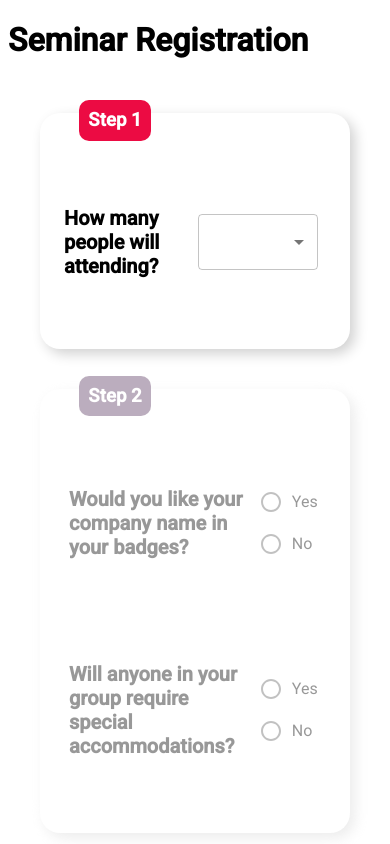
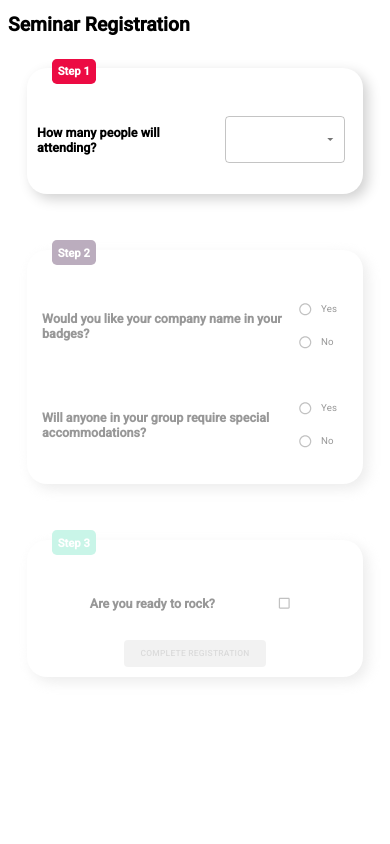
Before and after one commit to meik1998dev/registration-form-reactjs, a React (Create React App) app: page / in a window 390 px wide. Shown: the top 844 px of the page. Built offline with nearby package versions, Linux system fonts and the light colour scheme.

Commit message:
FIX : in responsive grid

```diff
--- a/src/components/StepCard.js
+++ b/src/components/StepCard.js
@@ -14,16 +14,17 @@ const Card = styled.div`
    border-radius: 20px;
    background: #ffffff;
    box-shadow: 5px 5px 13px #d1d1d1, -5px -5px 13px #ffffff;
-   padding: 1.5em;
-   /* height: 500px; */
+   padding: 1em;
+   min-width: 25rem;
+   margin-bottom: 2.5em;
 `;
 
 const CardHeader = styled.h3`
-   margin-top: -37px;
+   margin-top: -2rem;
    background-color: ${(props) => props.color};
    color: #ffffff;
    margin-left: 15px;
    width: fit-content;
    padding: 0.5em;
-   border-radius: 10px;
+   border-radius: 0.5rem;
 `;
--- a/src/components/Steps/FinalStep.js
+++ b/src/components/Steps/FinalStep.js
@@ -38,5 +38,5 @@ export const FinalStep = ({ values }) => {
 };
 
 const Header = styled.h6`
-   font-size: 20px;
+   font-size: 1.3rem;
 `;
--- a/src/components/Steps/FirstStep.js
+++ b/src/components/Steps/FirstStep.js
@@ -109,7 +109,7 @@ export const FirstStep = ({
 };
 
 const Header = styled.h6`
-   font-size: 20px;
+   font-size: 1.3rem;
 `;
 
 const Input = styled(TextField)(() => ({
--- a/src/components/Steps/SecondStep.js
+++ b/src/components/Steps/SecondStep.js
@@ -93,14 +93,14 @@ export const SecondStep = ({
                   </RadioGroup>
                </FormControl>
             </Box>
-            <SuccessSvg show={stepsPassed.second } />
+            <SuccessSvg show={stepsPassed.second} />
          </Box>
       </StepCard>
    );
 };
 
 const Header = styled.h6`
-   font-size: 20px;
+   font-size: 1.3rem;
    flex-basis: 80%;
    padding: 5px;
 `;
--- a/src/components/SuccessSvg.js
+++ b/src/components/SuccessSvg.js
@@ -21,6 +21,6 @@ export const SuccessSvg = ({ show }) => {
 };
 
 const Image = styled.img`
-   width: 200px;
+   width: 15rem;
    margin: 64px;
 `;
--- a/src/index.css
+++ b/src/index.css
@@ -1,6 +1,13 @@
 html {
    font-family: 'Roboto', sans-serif;
+   font-size: 80.5%;
 }
+@media (max-width: 468px) {
+   html {
+      font-size: 60.5%;
+   }
+}
+
 .my-node-enter {
    opacity: 0;
 }
@@ -15,3 +22,7 @@ html {
    opacity: 0;
    transition: opacity 1000ms;
 }
+
+.grids_container {
+   padding: 2rem;
+}
--- a/src/pages/Registration.js
+++ b/src/pages/Registration.js
@@ -17,13 +17,11 @@ export const Registration = () => {
       second: false,
    });
 
-   console.log(stepsPassed);
-
    return (
       <>
          <Header>Seminar Registration</Header>
-         <Grid padding={4} spacing={5} container flex>
-            <Grid lg={4} md={12} flex={1} item>
+         <Grid className='grids_container' spacing={4} container flex>
+            <Grid lg={4} md={12} xs={12} s={12} flex={1} item>
                <FirstStep
                   stepsPassed={stepsPassed}
                   setStepsPassed={setStepsPassed}
@@ -34,6 +32,8 @@ export const Registration = () => {
             <Grid
                lg={4}
                md={12}
+               xs={12}
+               s={12}
                style={{
                   zIndex: stepsPassed.first ? 1 : -1,
                   opacity: stepsPassed.first ? 1 : 0.4,
@@ -50,6 +50,8 @@ export const Registration = () => {
             <Grid
                lg={4}
                md={12}
+               xs={12}
+               s={12}
                style={{
                   zIndex: stepsPassed.second ? 1 : -1,
                   opacity: stepsPassed.second ? 1 : 0.4,
```
Lines whose indentation alone changed are shown as unchanged.
